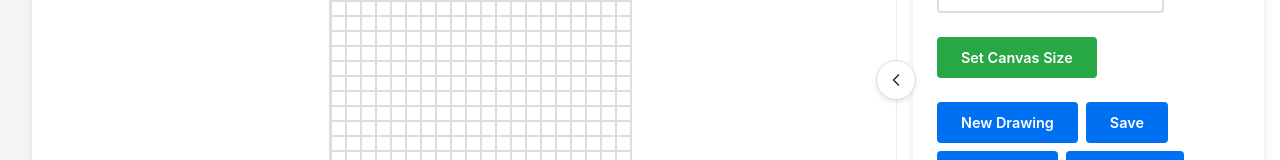
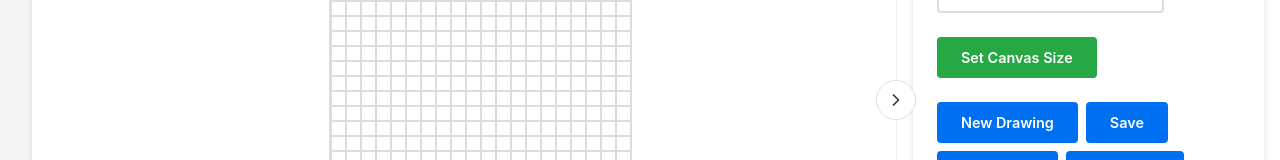
Before and after one commit to pilvikala/pattern-draw, a Next.js app: page / in a window 1280 px wide. Shown: the part 320-480 px from the top of the page. Built offline with nearby package versions, Linux system fonts and the light colour scheme; no server answers.

Commit message:
chevron + button fix

```diff
--- a/app/page.module.css
+++ b/app/page.module.css
@@ -238,13 +238,19 @@
     cursor: pointer;
     box-shadow: 0 2px 4px rgba(0, 0, 0, 0.1);
     z-index: 1000;
-    transition: right 0.3s ease;
+    transition: right 0.3s ease, transform 0.2s ease, box-shadow 0.2s ease;
     color: #333;
     pointer-events: auto;
   }
 
   .panelToggle.collapsed {
     right: -20px;
+  }
+
+  .panelToggle.collapsed:hover {
+    right: -10px;
+    transform: translateY(-50%) scale(1.1);
+    box-shadow: 0 4px 12px rgba(0, 0, 0, 0.2);
   }
 
   .toolsPanel.collapsed .panelToggle {
@@ -288,6 +294,7 @@
 }
 
 @media print {
+
   .header,
   .topBar,
   .toolsPanel {
--- a/app/page.tsx
+++ b/app/page.tsx
@@ -763,11 +763,11 @@ function HomeContent() {
         >
           {isPanelCollapsed ? (
             <svg width="20" height="20" viewBox="0 0 24 24" fill="none" stroke="currentColor" strokeWidth="2" strokeLinecap="round" strokeLinejoin="round">
-              <path d="M9 18l6-6-6-6" />
+              <path d="M15 18l-6-6 6-6" />
             </svg>
           ) : (
             <svg width="20" height="20" viewBox="0 0 24 24" fill="none" stroke="currentColor" strokeWidth="2" strokeLinecap="round" strokeLinejoin="round">
-              <path d="M15 18l-6-6 6-6" />
+              <path d="M9 18l6-6-6-6" />
             </svg>
           )}
         </button>
```
